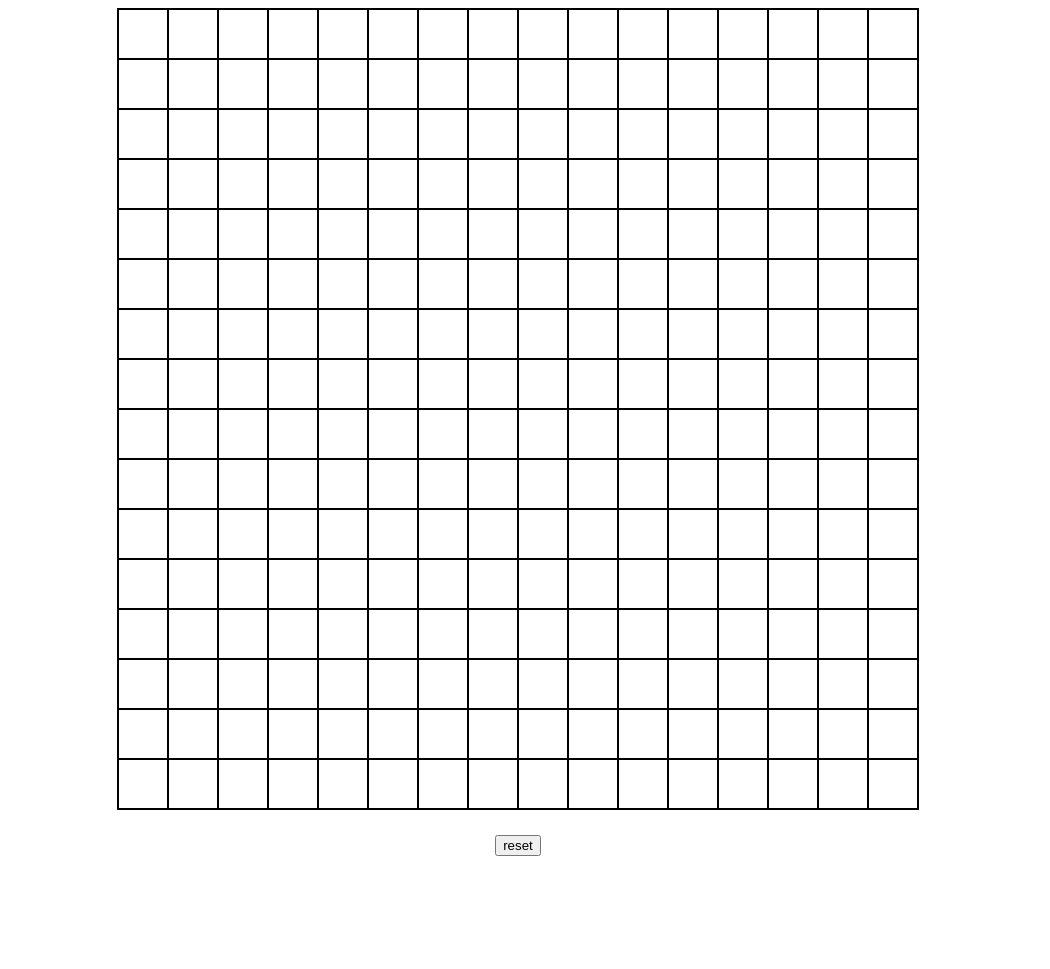
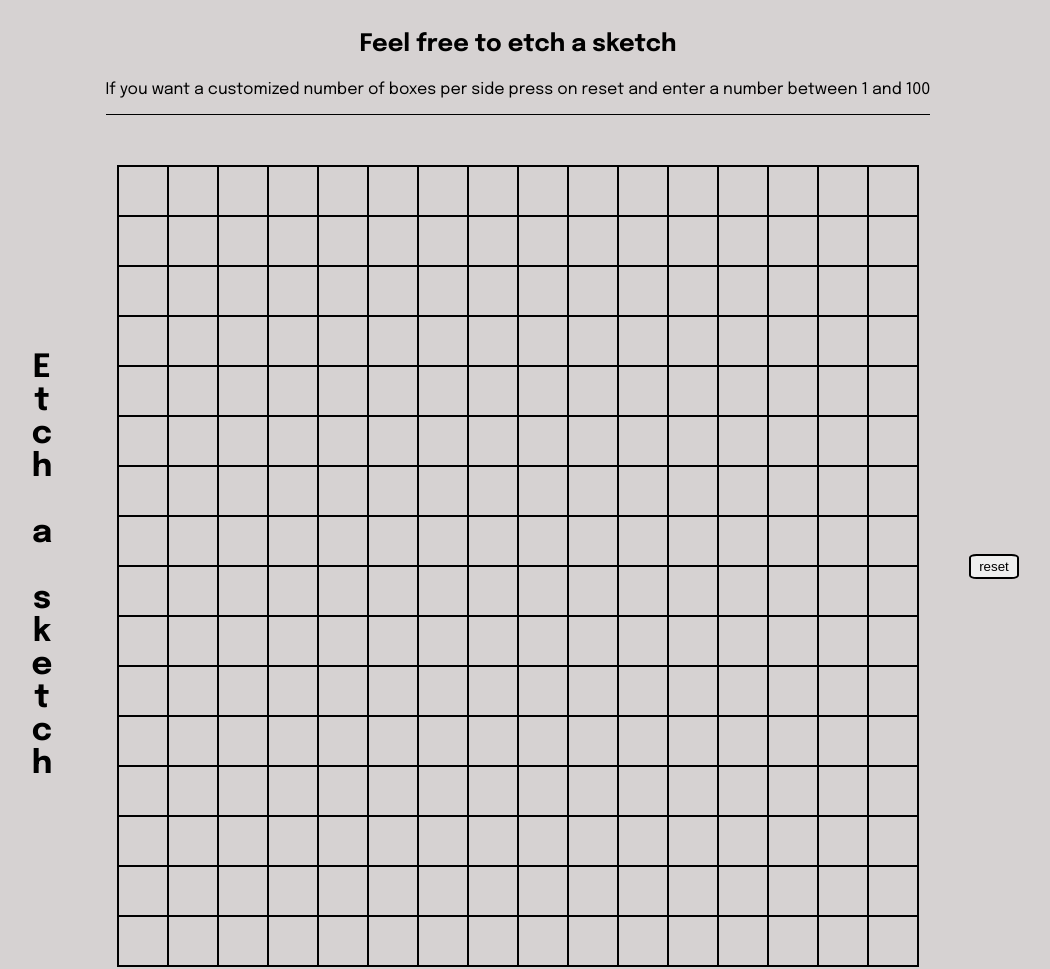
Before and after one commit to ayoubmissaoui/etch-a-sketch, a plain HTML site: page index.html in a window 1280 px wide. Shown: the whole page, without its empty margins (122-1172 px from the left). Before the commit the page ends 864 px from the top, so only its background shows below. Drawn offline with Linux system fonts and the light colour scheme.

Commit message:
Change design, and add title and introduction

```diff
--- a/index.html
+++ b/index.html
@@ -8,7 +8,18 @@
     <script src="./script.js" defer></script>
 </head>
 <body>
-    <div id="grid"></div>
-    <button id="reset">reset</button>
+    <div id="instructions">
+        <p id="stronger">Feel free to etch a sketch</p>
+        <p>If you want a customized number of boxes per side press on reset and enter a number between 1 and 100</p>
+    </div>
+    <div id="container">
+        <div class="header">
+            <h1>E<br>t<br>c<br>h<br><br>a<br><br>s<br>k<br>e<br>t<br>c<br>h</h1>
+        </div>
+        <div id="grid"></div>
+        <button id="reset">
+            reset
+        </button>
+    </div>
 </body>
 </html>
--- a/style.css
+++ b/style.css
@@ -1,20 +1,48 @@
+@import url('https://fonts.googleapis.com/css2?family=Epilogue:wght@400;700&family=Inter:wght@400;700&family=Sora:wght@400;700&display=swap');
+
 body {
     display: flex;
     flex-direction: column;
+    align-items: center;
+    background-color: #D6D2D2;
+    font-family: 'Epilogue','Inter','Sora',sans-serif;
+    text-align: center;
+}
+
+#stronger {
+    font-weight: bold;
+    font-size: 24px;
+}
+
+#instructions {
+    border-bottom: black solid 1px;
+}
+
+#container {
+    display: flex;
     justify-content: center;
     align-items: center;
-    gap: 25px;
+    gap: 50px;
+    margin: 50px 0;
+}
+
+.header {
+    width: 50px;
 }
 
 #grid {
     box-sizing: content-box;
     display: flex;
     flex-wrap: wrap;
+    align-content: space-evenly;
     width: 800px;
     height: 800px;
+    border: 1px solid black;
 }
 
-div  {
+
+
+div .box {
     box-sizing: border-box;
     width: 50px;
     height: 50px;
@@ -25,3 +53,12 @@ div  {
 .hover {
     background-color: black;
 }
+
+button {
+    border-radius: 15%;
+    background-color: D6D2D2;
+    border-color: black;
+    border-style: solid;
+    height: 25px;
+    width: 50px;
+}
```
